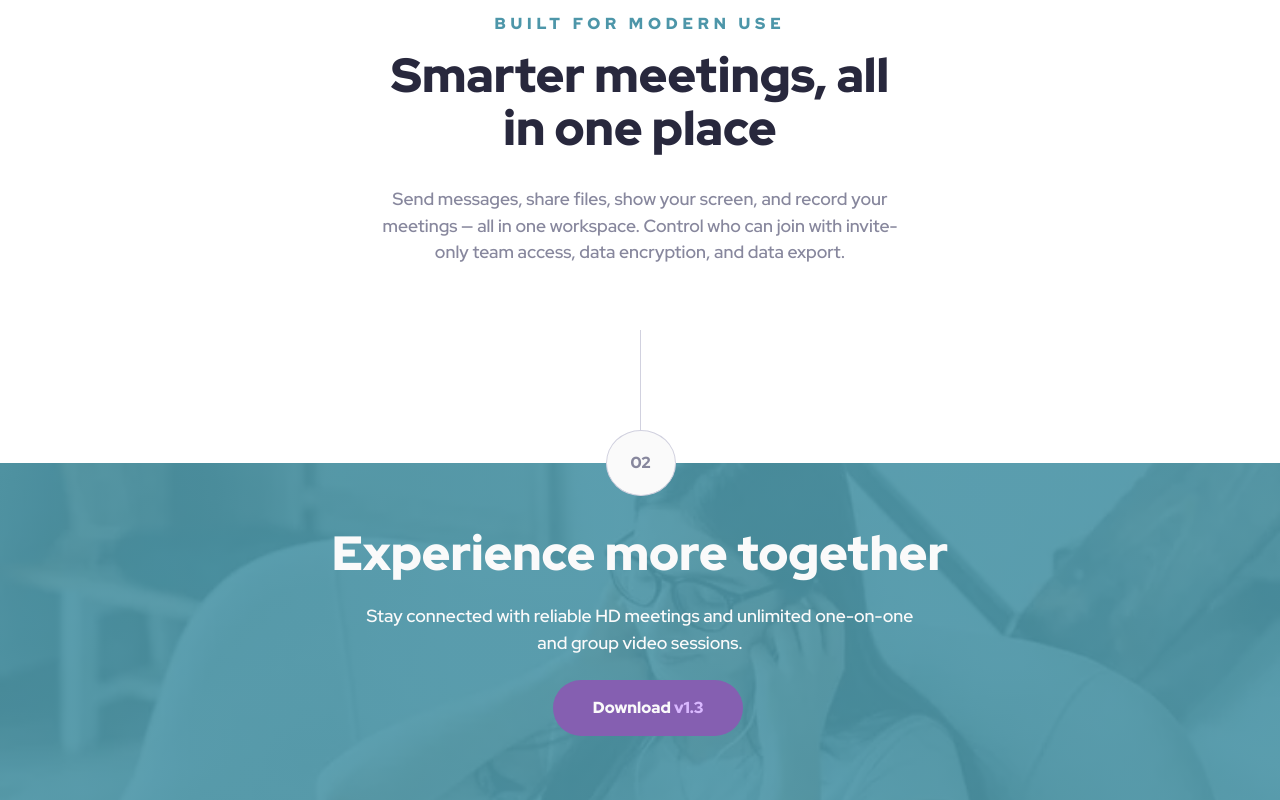
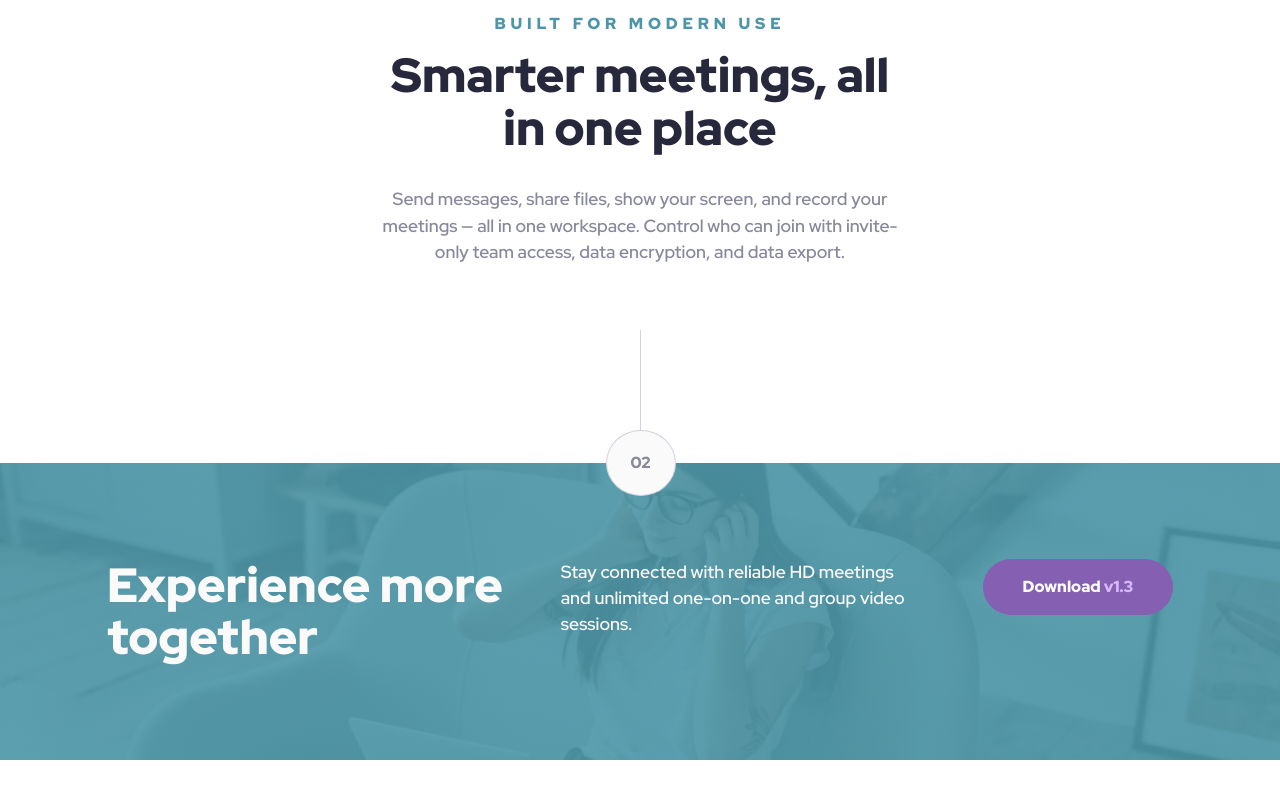
Before and after one commit to MarenOelixtown/fm-meet-landing-page, a plain HTML site: page index.html in a window 1280 px wide. Shown: the part 1144-1944 px from the top of the page. After the commit the page ends 1904 px from the top, so only its background shows below. Drawn offline with Linux system fonts and the light colour scheme.

Commit message:
customising footer for desktop device, text and image

```diff
--- a/css/styles.css
+++ b/css/styles.css
@@ -35,6 +35,7 @@ body {
 
 .header {
   margin-top: 3rem;
+  overflow: hidden;
 }
 .description {
   font-size: 1.1rem;
@@ -85,7 +86,7 @@ body {
 }
 .content__img-container img {
   border-radius: 10px;
-  height: 150px;
+  height: clamp(144px, 20vw, 256px);
 }
 .separator {
   border-left: 1px solid var(--slate-300);
@@ -158,13 +159,15 @@ body {
   color: var(--purple-300);
 }
 
-@media (min-width: 37.5em) {
+@media (min-width: 37em) {
   .hero,
   .content,
-  .footer__description {
+  .footer__description,
+  .content__img-container {
     margin-left: auto;
     margin-right: auto;
   }
+
   .button--purple {
     margin-left: 1rem;
   }
@@ -205,7 +208,26 @@ body {
   .button--cyan {
     margin-bottom: 0;
   }
-  .content__img-container img {
-    height: 256px;
+  .footer {
+    display: flex;
+    justify-content: space-around;
+    padding: 6rem 5rem;
+    align-items: flex-start;
+    background-image: linear-gradient(
+        rgba(77, 151, 169, 0.9),
+        rgba(77, 151, 169, 0.9)
+      ),
+      url(/assets/desktop/image-footer.webp);
+    background-size: cover;
+    background-position: center;
+  }
+  .footer__heading,
+  .footer__description {
+    text-align: left;
+    margin: 0;
+    max-width: 25rem;
+  }
+  .footer__description {
+    max-width: 22rem;
   }
 }
--- a/index.html
+++ b/index.html
@@ -93,7 +93,7 @@
       <p class="separator__number">02</p>
     </div>
     <footer class="footer">
-      <h2 class="heading">Experience more together</h2>
+      <h2 class="heading footer__heading">Experience more together</h2>
       <p class="description footer__description">
         Stay connected with reliable HD meetings and unlimited one-on-one and
         group video sessions.
```
